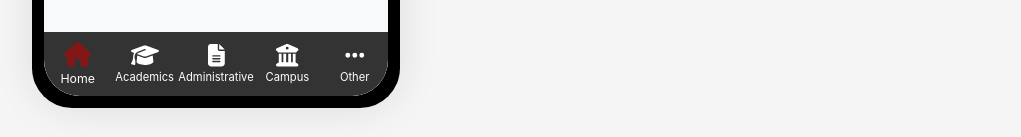
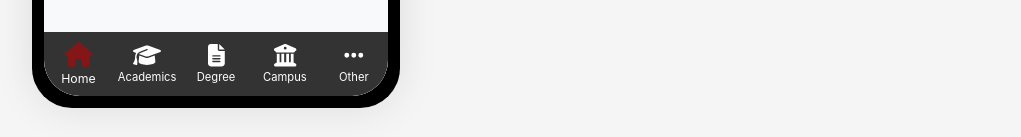
Before and after one commit to brobertiello/OU_One_Two, a React (Vite) app: page /app in a window 1280 px wide. Shown: the part 684-821 px from the top of the page, without its empty margins (108-1129 px from the left). Built offline with nearby package versions, Linux system fonts and the light colour scheme.

Commit message:
Updated Nav Bar

```diff
--- a/src/screens/AppView/AppView.tsx
+++ b/src/screens/AppView/AppView.tsx
@@ -118,7 +118,7 @@ export const AppView = () => {
           onClick={() => handleTabClick('/app/administrative')}
         >
           <FontAwesomeIcon icon={faFileAlt} className={styles.footerIcon} />
-          <span>Administrative</span>
+          <span>Degree</span>
         </div>
         <div
           className={`${styles.footerItem} ${selectedTab === 'campus' ? styles.selected : ''}`}
```
